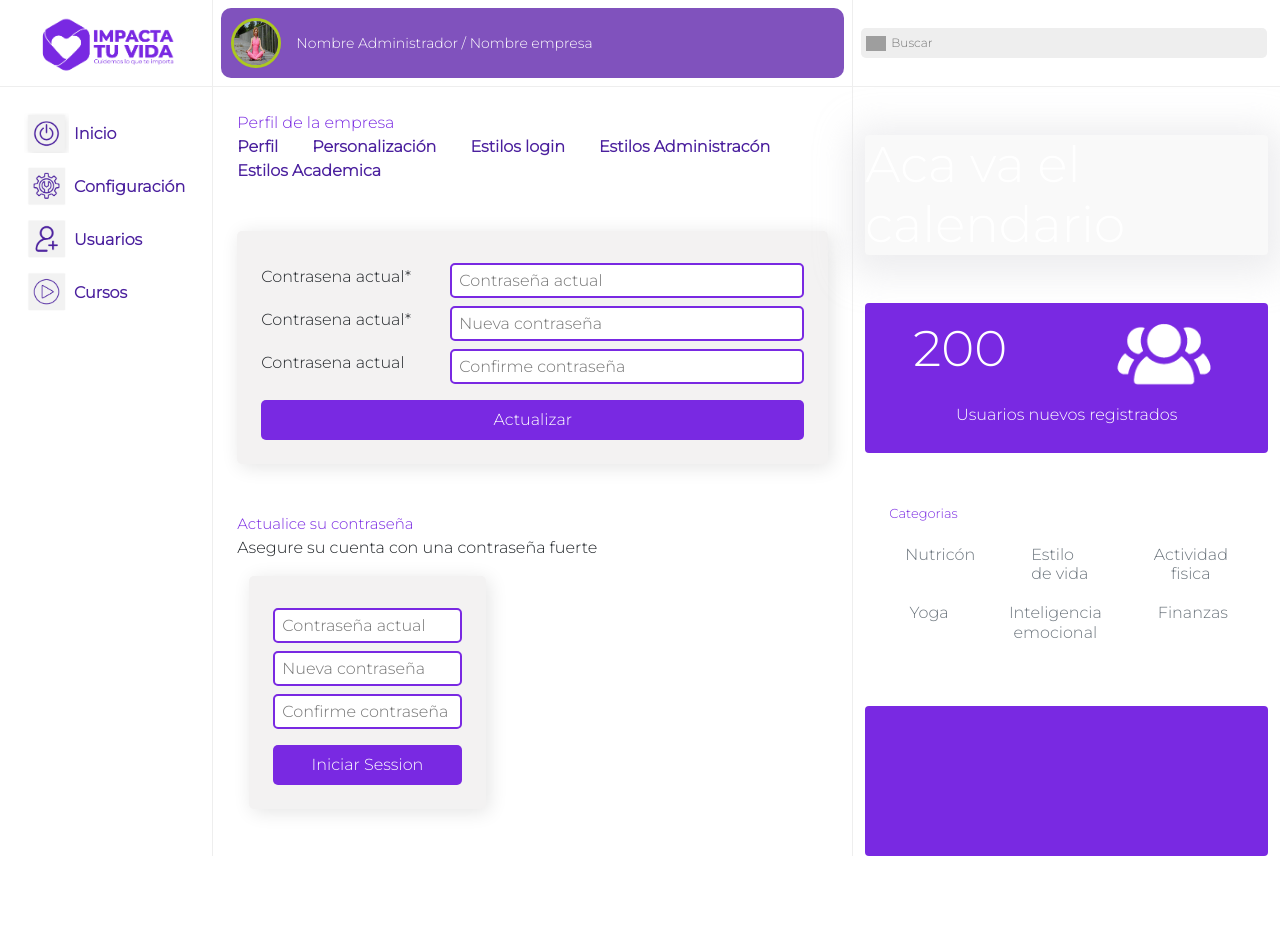
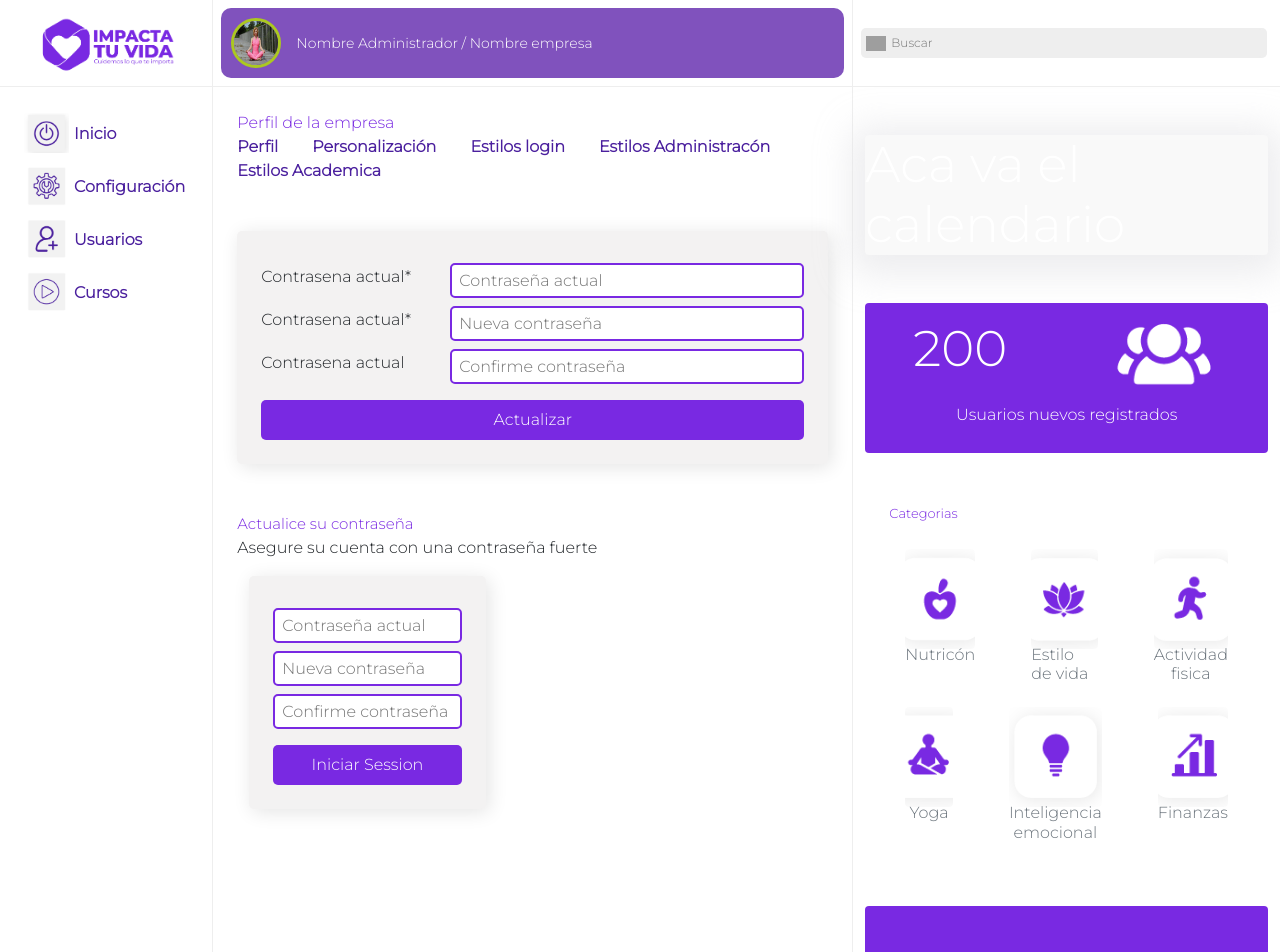
Before and after one commit to anfemoca19/proyecto_impacta, a React (Create React App) app: page /configuration in a window 1280 px wide. Shown: the top 952 px of the page. Before the commit the page ends 856 px from the top, so only its background shows below. Built offline with nearby package versions, Linux system fonts and the light colour scheme; grey boxes are pictures that could not be loaded.

Commit message:
Se crea el hover de la seccion categories

```diff
--- a/src/components/Categories/categories.css
+++ /dev/null
@@ -1,53 +0,0 @@
-.title_style {
-  color: #7929e2;
-  font-size: 13px;
-}
-.style_icon {
-  height: 100px;
-  box-shadow: 0px 6px 36px 14px #e6e6e800;
-}
-.icon_nutricion_blanco {
-  background-image: url("../../imagenes/icono-categoria-nutricion-blanco.png");
-}
-.icon_estilo_vida_blanco {
-  background-image: url("../../imagenes/icono-categoria-estilo-de-vida-blanco.png");
-}
-.icon_actividad_fisica_blanco {
-  background-image: url("../../imagenes/icono-categoria-actividad-fisica-blanco.png");
-}
-.icon_yoga_blanco {
-  background-image: url("../../imagenes/icono-categoria-yoga-blanco.png");
-}
-.icon_inteligencia_blanco {
-  background-image: url("../../imagenes/icono-categoria-actividad-fisica-blanco.png");
-}
-.icon_finanzas_blanco {
-  background-image: url("../../imagenes/icono-categoria-actividad-fisica-blanco.png");
-}
-
-.container-icon :hover {
-  background-color: #2c1868;
-}
-.nav-link:hover {
-  color: white;
-  background-color: #2c1868;
-}
-
-.container-icon :hover > icon_nutricion_blanco {
-  background-image: url("../../imagenes/icono-categoria-nutricion-color.png");
-}
-.container-icon :hover > icon_estilo_vida_blanco {
-  background-image: url("../../imagenes/icono-categoria-estilo-de-vida-color.png");
-}
-.container-icon:hover > icon_actividad_fisica_blanco {
-  background-image: url("../../imagenes/icono-categoria-actividad-fisica-color.png");
-}
-.container-icon:hover > icon_yoga_blanco {
-  background-image: url("../../imagenes/icono-categoria-yoga-color.png");
-}
-.container-icon:hover > icon_inteligencia_blanco {
-  background-image: url("../../imagenes/icono-categoria-actividad-fisica-color.png");
-}
-.container-icon:hover > icon_finanzas_blanco {
-  background-image: url("../../imagenes/icono-categoria-actividad-fisica-color.png");
-}
--- a/src/components/Categories/categories.jsx
+++ b/src/components/Categories/categories.jsx
@@ -1,47 +1,28 @@
-import icon_nutricion_blanco from "../../imagenes/icono-categoria-nutricion-blanco.png";
-import icon_estilo_vida_blanco from "../../imagenes/icono-categoria-estilo-de-vida-blanco.png";
-import icon_actividad_fisica_blanco from "../../imagenes/icono-categoria-actividad-fisica-blanco.png";
-import icon_yoga_blanco from "../../imagenes/icono-categoria-yoga-blanco.png";
-import icon_inteligencia_blanco from "../../imagenes/icono-categoria-actividad-fisica-blanco.png";
-import icon_finanzas_blanco from "../../imagenes/icono-categoria-actividad-fisica-blanco.png";
-
-import "../Categories/categories.css";
+import "../Categories/categories.scss";
 import { Link } from "react-router-dom";
 
 export default function Categorias() {
   return (
     <>
       <div className="container  mb-5 mt-5">
-        <span className="title_style">Categorias</span>
+        <span className="title-style">Categorias</span>
 
         <div className="row mt-3">
           <div className="col text-center style-container container-icon">
             <Link className="nav-link">
-              <span
-                src={icon_nutricion_blanco}
-                alt="icon_nutricion"
-                className="rounded style-icon icon-nutricion"
-              />
+              <span className="rounded style-icon icon-nutricion-blanco" />
               <h6 className="card-subtitle mb-2 text-muted">Nutricón</h6>
             </Link>
           </div>
           <div className="col text-cente container-icon">
             <Link className="nav-link">
-              <span
-                src={icon_estilo_vida_blanco}
-                alt="icon_estilo_de_vida"
-                className="rounded style-icon icon_estilo_vida_blanco "
-              />
+              <span className="rounded style-icon icon-estilo-vida-blanco " />
               <h6 className="card-subtitle mb-2 text-muted">Estilo de vida</h6>
             </Link>
           </div>
           <div className="col text-center container-icon">
             <Link className="nav-link">
-              <span
-                src={icon_actividad_fisica_blanco}
-                alt="icon_actividad_fisica"
-                className="rounded style-icon icon_actividad_fisica_blanco"
-              />
+              <span className="rounded style-icon icon-actividad-fisica-blanco" />
               <h6 className="card-subtitle mb-2 text-muted">
                 Actividad fisica
               </h6>
@@ -51,21 +32,13 @@ export default function Categorias() {
         <div className="row">
           <div className="col text-center container-icon">
             <Link className="nav-link" to="">
-              <span
-                src={icon_yoga_blanco}
-                alt="icon_yoga"
-                className="rounded style-icon icon_yoga_blanco"
-              />
+              <span className="rounded style-icon icon-yoga-blanco" />
               <h6 className="card-subtitle mb-2 text-muted">Yoga</h6>
             </Link>
           </div>
           <div className="col text-center container-icon">
             <Link className="nav-link" to="">
-              <span
-                src={icon_inteligencia_blanco}
-                alt="icon_inteligencia"
-                className="rounded style-icon icon_inteligencia_blanco"
-              />
+              <span className="rounded style-icon icon-inteligencia-blanco" />
               <h6 className="card-subtitle mb-2 text-muted">
                 Inteligencia emocional
               </h6>
@@ -73,11 +46,7 @@ export default function Categorias() {
           </div>
           <div className="col text-center container-icon">
             <Link className="nav-link" to="">
-              <span
-                src={icon_finanzas_blanco}
-                alt="icon_finanzas"
-                className="rounded style-icon icon_finanzas_blanco"
-              />
+              <span className="rounded style-icon icon-finanzas-blanco" />
               <h6 className="card-subtitle mb-2 text-muted">Finanzas</h6>
             </Link>
           </div>
--- /dev/null
+++ b/src/components/Categories/categories.scss
@@ -0,0 +1,48 @@
+.title-style {
+  color: #7929e2;
+  font-size: 13px;
+}
+.style-icon {
+  height: 100px;
+  display: block;
+  box-shadow: 0px 6px 36px 14px #e6e6e800;
+  background-repeat: no-repeat;
+  background-position: center center;
+  background-size: cover;
+}
+.icon-nutricion-blanco {
+  background-image: url("../../imagenes/icono-categoria-nutricion-blanco.png");
+  &:hover {
+    background-image: url("../../imagenes/icono-categoria-nutricion-color.png");
+  }
+}
+.icon-estilo-vida-blanco {
+  background-image: url("../../imagenes/icono-categoria-estilo-de-vida-blanco.png");
+  &:hover {
+    background-image: url("../../imagenes/icono-categoria-estilo-de-vida-color.png");
+  }
+}
+.icon-actividad-fisica-blanco {
+  background-image: url("../../imagenes/icono-categoria-actividad-fisica-blanco.png");
+  &:hover {
+    background-image: url("../../imagenes/icono-categoria-actividad-fisica-color.png");
+  }
+}
+.icon-yoga-blanco {
+  background-image: url("../../imagenes/icono-categoria-yoga-blanco.png");
+  &:hover {
+    background-image: url("../../imagenes/icono-categoria-yoga-color.png");
+  }
+}
+.icon-inteligencia-blanco {
+  background-image: url("../../imagenes/icono-categoria-inteligencia-emocional-blanco.png");
+  &:hover {
+    background-image: url("../../imagenes/icono-categoria-inteligencia-emocional-color.png");
+  }
+}
+.icon-finanzas-blanco {
+  background-image: url("../../imagenes/icono-categoria-finanzas-blanco.png");
+  &:hover {
+    background-image: url("../../imagenes/icono-categoria-finanzas-color.png");
+  }
+}
```
Also changed, not shown: src/imagenes/icono-categoria-inteligencia-emocional-blanco.png (renamed from src/imagenes/icono-categoría-inteligencia-emocional-blanco.png).
